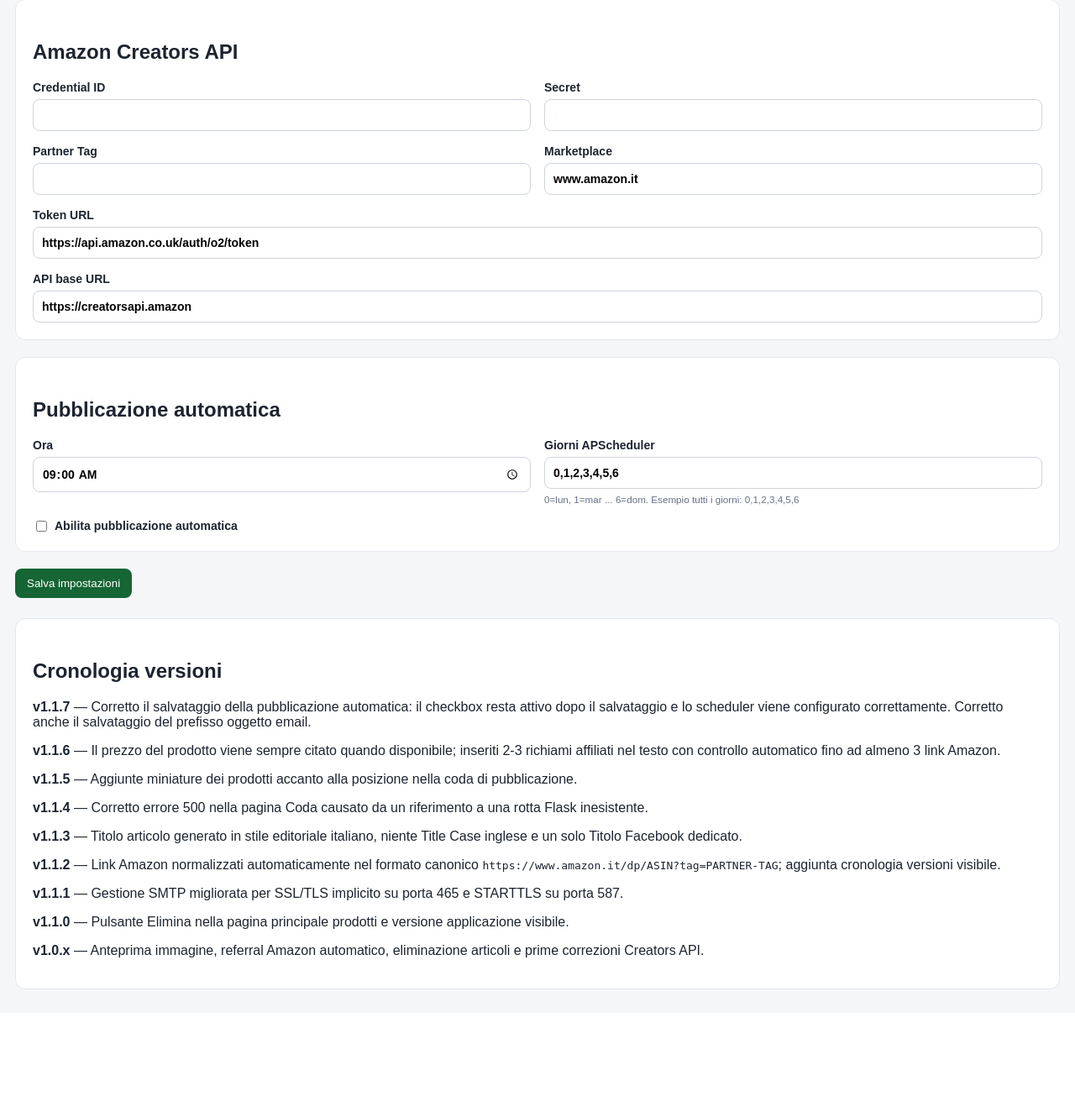
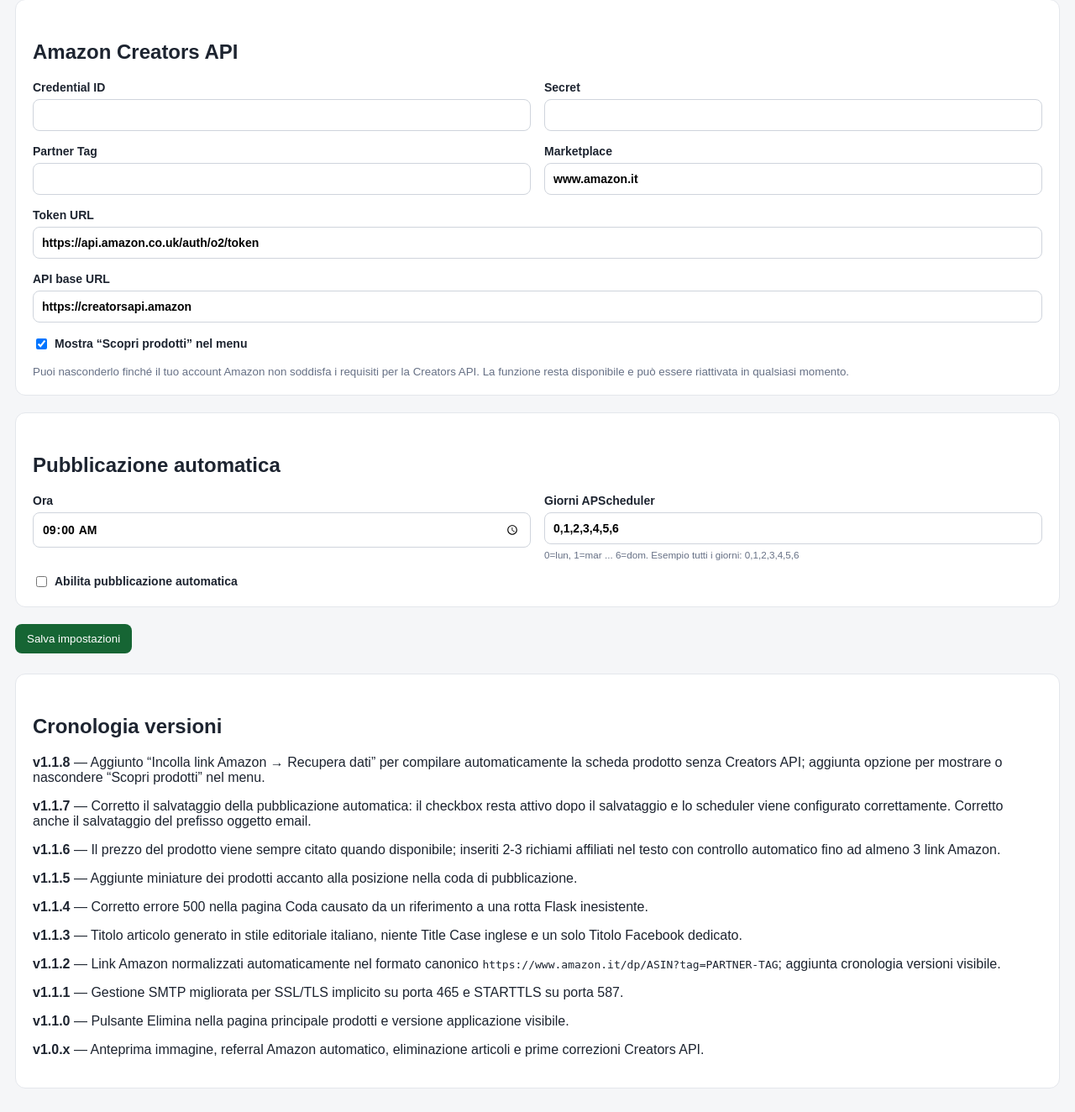
Before and after one commit to Niki206cc/amazonwp, a Flask app: page /settings in a window 1280 px wide. Shown: the part 1000-2324 px from the top of the page at 84% size. Before the commit the page ends 2178 px from the top, so only its background shows below. Run offline with Flask 3, Linux system fonts and the light colour scheme; data comes from the database, SQL or seed files in the repository.

Commit message:
v1.1.8 add discover visibility setting and changelog

```diff
--- a/templates/settings.html
+++ b/templates/settings.html
@@ -20,6 +20,8 @@
 <label>Credential ID<input name="amazon_credential_id" value="{{ settings.amazon_credential_id }}"></label><label>Secret<input type="password" name="amazon_secret" value="{{ settings.amazon_secret }}"></label>
 <label>Partner Tag<input name="amazon_partner_tag" value="{{ settings.amazon_partner_tag }}"></label><label>Marketplace<input name="amazon_marketplace" value="{{ settings.amazon_marketplace }}"></label>
 <label class="full">Token URL<input name="amazon_token_url" value="{{ settings.amazon_token_url }}"></label><label class="full">API base URL<input name="amazon_api_base" value="{{ settings.amazon_api_base }}"></label>
+<label class="check full"><input type="checkbox" name="show_discover" value="1" {% if settings.get('show_discover','1')=='1' %}checked{% endif %}> Mostra “Scopri prodotti” nel menu</label>
+<small class="full">Puoi nasconderlo finché il tuo account Amazon non soddisfa i requisiti per la Creators API. La funzione resta disponibile e può essere riattivata in qualsiasi momento.</small>
 </div></section>
 <section class="panel"><h2>Pubblicazione automatica</h2><div class="form-grid">
 <label>Ora<input type="time" name="publish_time" value="{{ settings.publish_time }}"></label><label>Giorni APScheduler<input name="publish_days" value="{{ settings.publish_days }}"><small>0=lun, 1=mar ... 6=dom. Esempio tutti i giorni: 0,1,2,3,4,5,6</small></label>
@@ -29,6 +31,7 @@
 </form>
 <section class="panel" style="margin-top:24px">
   <h2>Cronologia versioni</h2>
+  <p><strong>v1.1.8</strong> — Aggiunto “Incolla link Amazon → Recupera dati” per compilare automaticamente la scheda prodotto senza Creators API; aggiunta opzione per mostrare o nascondere “Scopri prodotti” nel menu.</p>
   <p><strong>v1.1.7</strong> — Corretto il salvataggio della pubblicazione automatica: il checkbox resta attivo dopo il salvataggio e lo scheduler viene configurato correttamente. Corretto anche il salvataggio del prefisso oggetto email.</p>
   <p><strong>v1.1.6</strong> — Il prezzo del prodotto viene sempre citato quando disponibile; inseriti 2-3 richiami affiliati nel testo con controllo automatico fino ad almeno 3 link Amazon.</p>
   <p><strong>v1.1.5</strong> — Aggiunte miniature dei prodotti accanto alla posizione nella coda di pubblicazione.</p>
```
